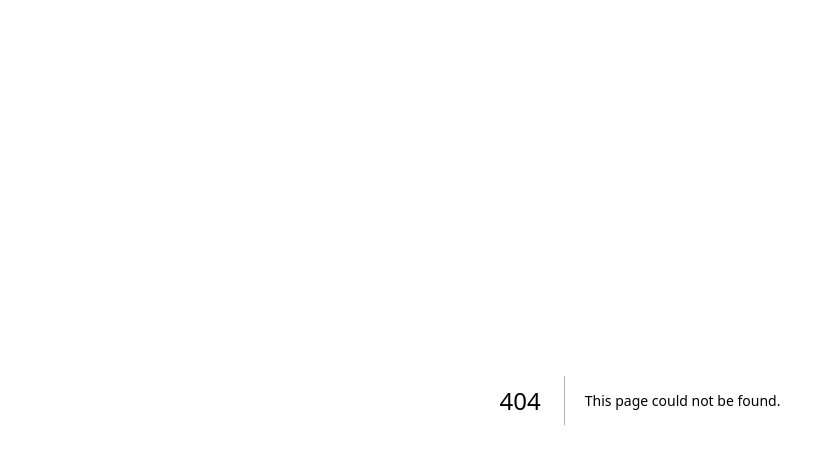
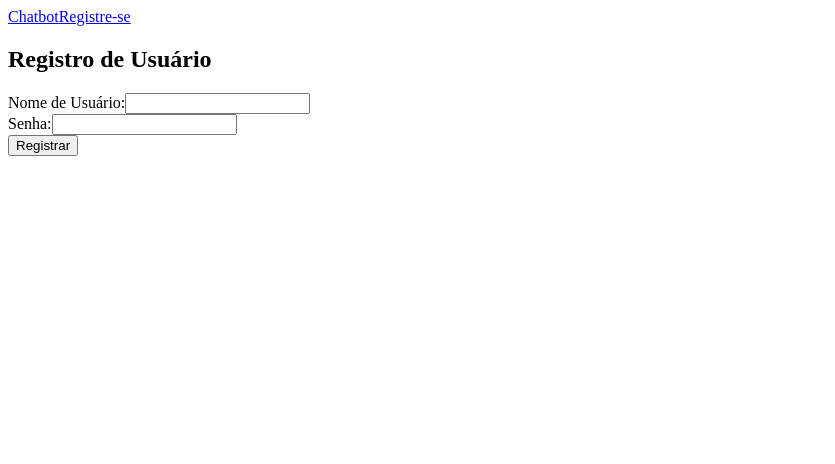
Before and after one commit to daviazev/web-chatbot, a Next.js app: page /register in a window 1280 px wide. Before the commit this address had no page. Shown: the top 464 px of the page, without its empty margins (0-835 px from the left). Built offline with nearby package versions, Linux system fonts and the light colour scheme.

Commit message:
feat: initial structure of register and historic pages

```diff
--- a/package.json
+++ b/package.json
@@ -24,6 +24,7 @@
     "next": "13.4.9",
     "react": "18.2.0",
     "react-dom": "18.2.0",
+    "react-router-dom": "^6.14.2",
     "typescript": "5.1.6"
   },
   "devDependencies": {
--- /dev/null
+++ b/src/pages/register/index.tsx
@@ -0,0 +1,63 @@
+"use client";
+import React, { useState } from "react";
+// import { useNavigate } from "react-router-dom";
+import api from "@/axios/config";
+
+export default function UserRegistration() {
+  const [username, setUsername] = useState("");
+  const [password, setPassword] = useState("");
+
+  // const navigate = useNavigate();
+
+  const handleUsernameChange = (value: string) => {
+    setUsername(value);
+  };
+
+  const handlePasswordChange = (value: string) => {
+    setPassword(value);
+  };
+
+  const handleSubmit = async (event: { preventDefault: () => void }) => {
+    event.preventDefault();
+
+    const { data } = await api.post("api/register", { username, password });
+
+    console.log(data);
+
+    // navigate("/");
+
+    setUsername("");
+    setPassword("");
+  };
+
+  return (
+    <div>
+      <nav>
+        <a href="/">Chatbot</a>
+        <a href="/historic">Registre-se</a>
+      </nav>
+      <h2>Registro de Usuário</h2>
+      <form onSubmit={handleSubmit}>
+        <div>
+          <label htmlFor="username">Nome de Usuário:</label>
+          <input
+            type="text"
+            id="username"
+            value={username}
+            onChange={({ target }) => handleUsernameChange(target.value)}
+          />
+        </div>
+        <div>
+          <label htmlFor="password">Senha:</label>
+          <input
+            type="password"
+            id="password"
+            value={password}
+            onChange={({ target }) => handlePasswordChange(target.value)}
+          />
+        </div>
+        <button type="submit">Registrar</button>
+      </form>
+    </div>
+  );
+}
```
Also changed, not shown: src/app/page.tsx (+8 -5 lines), src/pages/historic/index.tsx (added, +94 -0 lines), 1 other file (tests, documents, lock files or other folders).
